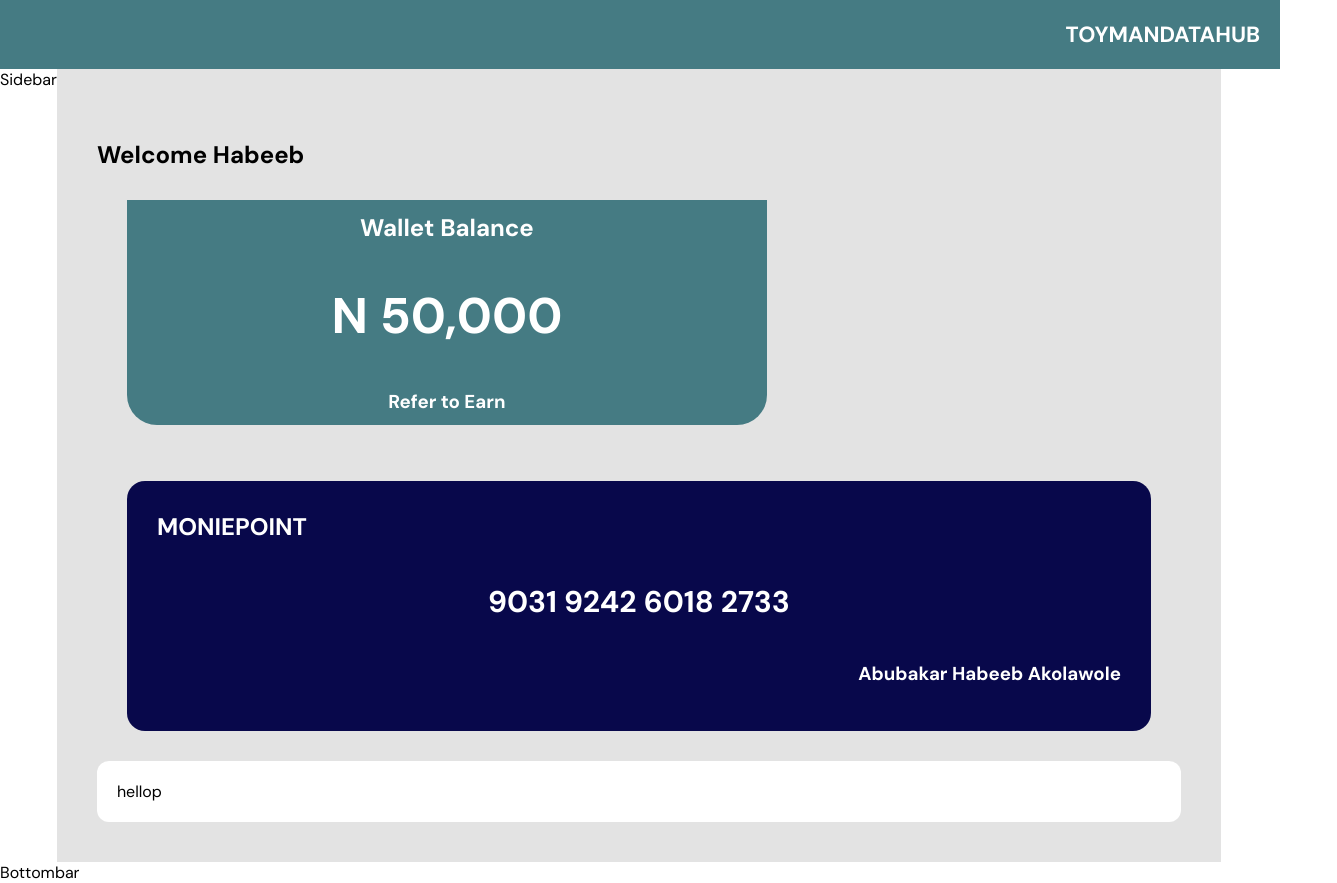
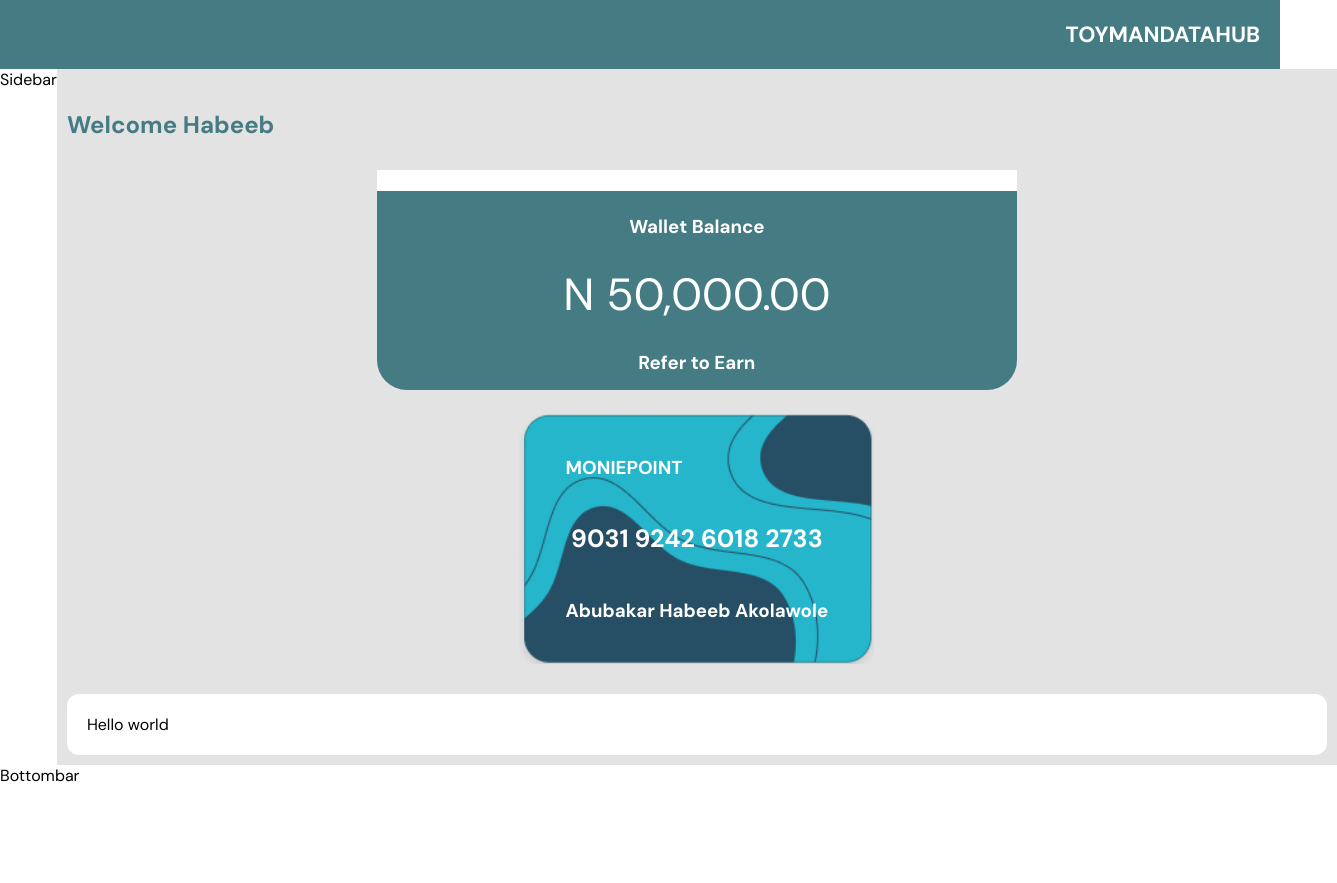
Before and after one commit to Toyman-tech/toymandatahub, a Next.js app: page /dashboard in a window 1280 px wide. Shown: the whole page, 1337 px wide, since content can reach past the window. After the commit the page ends 800 px from the top, so only its background shows below. Built offline with nearby package versions, Linux system fonts and the light colour scheme; a web font is replaced by a local one.

Commit message:
did a thing

```diff
--- a/app/dashboard/layout.tsx
+++ b/app/dashboard/layout.tsx
@@ -27,7 +27,7 @@ export default function layout({ children }: { children: ReactNode }) {
           <Stack direction={'row'}>
             <Sidebar />
             <section >
-              <Box sx={{width:'full',
+              <Box sx={{
              backgroundColor:'#E3E3E3'
             }}>{children }</Box>
             </section>
--- a/app/dashboard/page.tsx
+++ b/app/dashboard/page.tsx
@@ -8,12 +8,13 @@ export default function Home() {
   return (
     <main>
       <Box sx={{
-
+        width:"100vw",
         // paddingTop:'30px',
         backgroundColor:'#E3E3E3',
-        padding:'40px'
+        padding:'10px'
       }}>
       <Box component='h2'
+      color="#457B83"
        sx={{marginTop:'30px',}}
       >
         Welcome Habeeb
--- a/components/Atm.tsx
+++ b/components/Atm.tsx
@@ -1,40 +1,60 @@
-import { Box, Stack } from "@mui/material";
+import { Box, Stack, Typography } from "@mui/material";
+import Image from "next/image";
 import React from "react";
 
 const Atm = () => {
   return (
-    <Box color="black"
-    sx={{color:'#ffff'}}>
-      <Stack direction='row'>
-         <Box sx={{
-            width:'80vw',
-            height:'250px',
-            backgroundColor:'#08084b',
-            padding:'30px',
-            borderRadius:'18px'
-         }}>
-            <Stack direction='column'
-            justifyContent={'space-between'}
+    <Box sx={{ color: "#ffff" }}>
+      <Stack direction="row">
+        <Box
+        width='100%'
+        position={'relative'}
+        display='flex'
+        alignItems={'center'}
+        justifyContent={'center'}
+          sx={{
+            // width: { xs: "90vw", md: "20vw" },
+            height: "250px",
+            // backgroundColor: "#08084b",
+            padding: "30px",
+            borderRadius: "28px",
+          }}
+        >
+
+           <Image
+            src="/dashboardassets/moniepoint.png"
+            layout="fill"
+            objectFit="contain"
+            alt="Atm card"
+            // sx={{z: '-1', position: 'absolute', }}
+
+          />
+          <Stack
+            direction="column"
+            justifyContent={"space-between"}
             spacing={5}
+            zIndex={2}
+            position={'relative'}
          >
-            <Box component='h1'>
-            MONIEPOINT
-            </Box>
-            <Box component='h1'
-            fontSize={'30px'}
+            <Box component="h3">MONIEPOINT</Box>
+            <Typography
+              fontSize={"25px"}
+              fontWeight={700}
               sx={{
-                justifyContent:'center',
-                alignItems:'center',
-                textAlign:'center'
+                justifyContent: "center",
+                alignItems: "center",
+                textAlign: "center",
               }}
             >
               9031 9242 6018 2733
-            </Box>
-            <Box component='h3'
+            </Typography>
+            <Box
+              component="h3"
+              display=""
               sx={{
-                justifyContent:'end',
-                alignItems:'end',
-                textAlign:'end'
+                justifyContent: "end",
+                alignItems: "end",
+                textAlign: "end",
               }}
             >
               Abubakar Habeeb Akolawole
--- a/components/Card.tsx
+++ b/components/Card.tsx
@@ -1,61 +1,75 @@
-import { Box, Stack } from '@mui/material'
-import React from 'react'
-import Atm from './Atm'
+import { Box, Stack, Typography } from "@mui/material";
+import React from "react";
+import Atm from "./Atm";
 
 const Card = () => {
   return (
     <Box
-    padding='30px'
+      padding="30px"
       sx={{
-        display:'flex',
-        justifyContent:'center',
-        alignItems:'center',
-        color:'#ffff',
+        display: "flex",
+        justifyContent: "center",
+        alignItems: "center",
+        color: "#ffff",
         // width:"100vw"
-     }}>
-        <Stack direction={'column'}
-        spacing={7}
+      }}
+    >
+      <Stack direction={"column"} spacing={3}>
+        <Box
+          sx={{
+            display: "flex",
+            justifyContent: "center",
+            alignItems: "center",
+            backgroundColor: "#457B83",
+            width: { xs: "90vw", md: "50vw" },
+            height: "220px",
+            borderBottomRightRadius: "30px",
+            borderBottomLeftRadius: "30px",
+          }}
+        >
+          <Stack
+            direction="column"
+            display="flex"
+            height="100%"
+            //  position={'relative'}
+            justifyContent={"space-between"}
+            alignItems="center"
+            spacing={1}
           >
             <Box
+              component="div"
               sx={{
-        display:'flex',
-        justifyContent:'center',
-        alignItems:'center',
-        backgroundColor:'#457B83',
-        width:{xs:'80vw', md:'50vw'},
-        height:'225px',
-        borderBottomRightRadius:'30px',
-        borderBottomLeftRadius:'30px',
-
+                width: { xs: "90vw", md: "50vw" },
+                backgroundColor: "#ffff",
+                color: "#ffff",
               }}
             >
-        <Stack direction='column'
-        display='flex'
+              .
+            </Box>
 
-         justifyContent={'center'}
-         alignItems='center'
-         spacing={5}
+            <Stack
+              direction="column"
+              display="flex"
+              height="100%"
+              //  position={'relative'}
+              justifyContent={"space-between"}
+              alignItems="center"
+              padding={'15px'}
             >
-            <Box component='h1'
-            display='flex'
-            justifyContent={'start'}
-            >
+              <Box component="h3" display="flex" justifyContent={"start"}>
                 Wallet Balance
               </Box>
-            <Box component='h1'
-             fontSize={'50px'}
-            >
-                N 50,000
-            </Box>
-            <Box component='h3'>
-                Refer to Earn
-            </Box>
+              <Typography  fontSize={"45px"}>
+                N 50,000.00
+              </Typography>
+              <Box component="h3">Refer to Earn</Box>
+            </Stack>
           </Stack>
         </Box>
-    <Atm/>
+        <Atm />
       </Stack>
     </Box>
-  )
-}
+  );
+};
 
-export default Card
+export default Card;
--- a/components/Features.tsx
+++ b/components/Features.tsx
@@ -12,7 +12,7 @@ const Features = () => {
                 borderRadius:'12px',
              }}
            >
-              hellop
+              Hello world
            </Box>
         </Stack>
     </Box>
--- a/components/Topbar.tsx
+++ b/components/Topbar.tsx
@@ -10,7 +10,7 @@ const Topbar = () => {
           backgroundColor:'#457B83',
           color:'#ffff',
           alignItems:'center',
-          width:'100vw'
+
         }}>
          <Stack
           direction={'row'}
```
Lines whose indentation alone changed are shown as unchanged.
